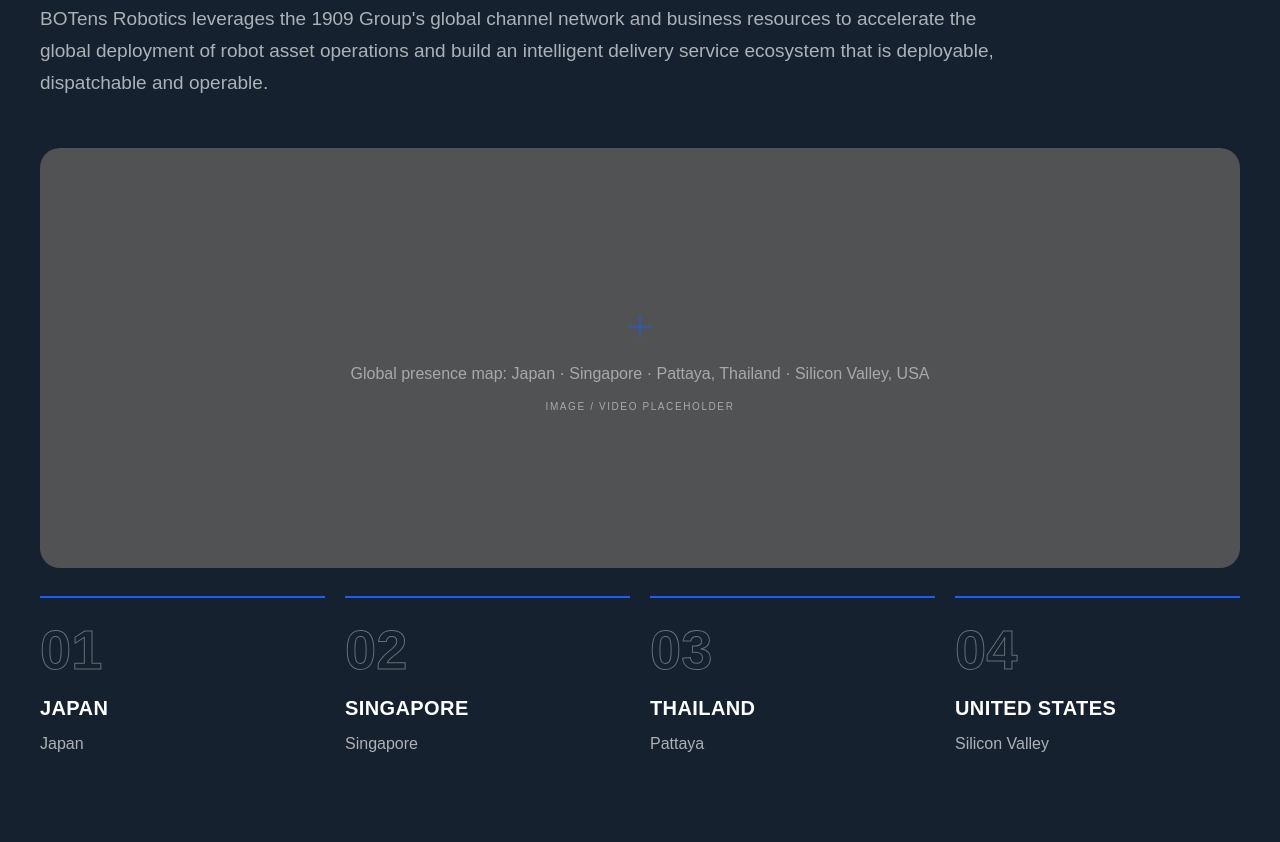
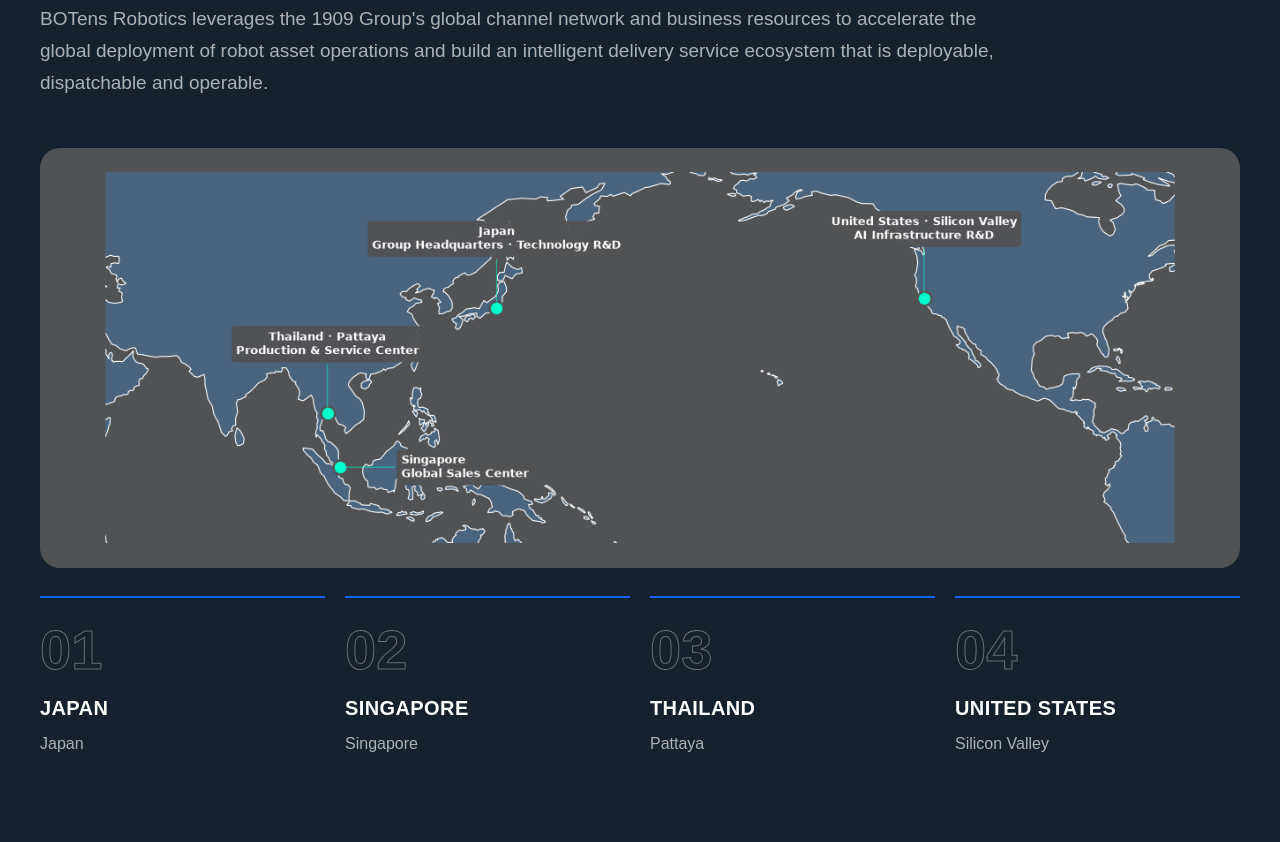
Before and after one commit to BotensAI/botens.github.io, a plain HTML site: page index.html in a window 1280 px wide. Shown: the part 4038-4880 px from the top of the page. Drawn offline with nearby package versions, Linux system fonts and the light colour scheme.

Commit message:
✨ feat: Add assets
- Add media assets, fit & adjust what needed.

```diff
--- a/index.html
+++ b/index.html
@@ -95,7 +95,7 @@
                 </div>
                 <p class="presence-intro">BOTens Robotics leverages the 1909 Group's global channel network and business resources to accelerate the global deployment of robot asset operations and build an intelligent delivery service ecosystem that is deployable, dispatchable and operable.</p>
                 <div class="placeholder map" role="img" aria-label="Global presence map: Japan · Singapore · Pattaya, Thailand · Silicon Valley, USA">
-                    <span class="ph-mark">＋</span><span>Global presence map: Japan · Singapore · Pattaya, Thailand · Silicon Valley, USA</span><small>IMAGE / VIDEO PLACEHOLDER</small>
+                    <img class="inline-img" role="img" aria-label="Global presence map: Japan · Singapore · Pattaya, Thailand · Silicon Valley, USA" src="assets/img/about/global_presence_card.png">
                 </div>
                 <div class="locations">
                     <div>
@@ -120,12 +120,14 @@
                     </div>
                 </div>
             </section>
+            <!--
             <section class="section " data-k="news-center">
                 <div class="section-title" data-title="News Center">
                     <h2>News Center</h2>
                 </div>
                 <div class="news-reserved" aria-label="Reserved space for future BOTENS news"></div>
             </section>
+            -->
         </div>
         <div class="page" id="page-about" hidden>
             <section class="hero" data-k="hero">
@@ -161,7 +163,7 @@
                     <h2>Global Presence</h2>
                 </div>
                 <div class="placeholder map" role="img" aria-label="Global presence map: Japan · Singapore · Pattaya, Thailand · Silicon Valley, USA">
-                    <span class="ph-mark">＋</span><span>Global presence map: Japan · Singapore · Pattaya, Thailand · Silicon Valley, USA</span><small>IMAGE / VIDEO PLACEHOLDER</small>
+                    <img class="inline-img" role="img" aria-label="Global presence map: Japan · Singapore · Pattaya, Thailand · Silicon Valley, USA" src="assets/img/about/global_presence_card.png">
                 </div>
                 <div class="locations">
                     <div>
@@ -186,6 +188,7 @@
                     </div>
                 </div>
             </section>
+            <!--
             <section class="section" data-k="core-team">
                 <div class="section-title" data-title="Core Team">
                     <span class="eyebrow">BOTENS ROBOTICS</span>
@@ -196,6 +199,7 @@
                 </div>
                 <p class="long-copy">BOTens Robotics brings together a core team from the robotics and technology ecosystems of the United States, China, Singapore and other markets, covering key capabilities including corporate governance and capital operations, robotics technology and AI infrastructure R&amp;D, product engineering implementation, global sales and localized services. Team members have worked at leading global companies and organizations including AWS, G42 in the UAE and KPMG. They combine autonomous-driving technology backgrounds, AI infrastructure experience, global supply-chain management capabilities and international commercial operations experience, forming an integrated capability set of “global governance + technology R&amp;D + engineering implementation + commercialization operations” to continuously support the company's global expansion in Japan, Singapore, Thailand, the United States and other markets.</p>
             </section>
+            -->
             <section class="section" data-k="news-center">
                 <div class="section-title" data-title="News Center">
                     <span class="eyebrow">BOTENS ROBOTICS</span>
@@ -299,34 +303,36 @@
                 </div>
                 <div class="grid">
                     <article class="card">
-                        <img class="grid-card-img" role="img" aria-label="Hemispherical Non-Repetitive 3D LiDAR detail photo" src="assets/img/robots/lidar.png">
+                        <div class="placeholder " role="img" aria-label="Hemispherical Non-Repetitive 3D LiDAR detail photo">
+                            <img class="grid-card-img" role="img" aria-label="Hemispherical Non-Repetitive 3D LiDAR detail photo" src="assets/img/robots/lidar.png">
+                        </div>
                         <h3>Hemispherical Non-Repetitive 3D LiDAR</h3>
                         <p>Creates a 360° 3D map of the surrounding environment - detecting obstacles, people and walls from all directions.</p>
                     </article>
                     <article class="card">
                         <div class="placeholder " role="img" aria-label="Infrared High-Dynamic Wide-Angle Waterproof Camera detail photo">
-                            <span class="ph-mark">＋</span><span>Infrared High-Dynamic Wide-Angle Waterproof Camera detail photo</span><small>IMAGE / VIDEO PLACEHOLDER</small>
+                            <img class="grid-card-img" role="img" aria-label="Infrared High-Dynamic Wide-Angle Waterproof Camera detail photo" src="assets/img/robots/infrared.png">
                         </div>
                         <h3>Infrared High-Dynamic Wide-Angle Waterproof Camera</h3>
                         <p>Maintains clear vision in low light, rain or strong light - helping the robot recognize objects and read signs.</p>
                     </article>
                     <article class="card">
                         <div class="placeholder " role="img" aria-label="3D Depth Camera detail photo">
-                            <span class="ph-mark">＋</span><span>3D Depth Camera detail photo</span><small>IMAGE / VIDEO PLACEHOLDER</small>
+                            <img class="grid-card-img" role="img" aria-label="3D Depth Camera detail photo" src="assets/img/robots/depth.png">
                         </div>
                         <h3>3D Depth Camera</h3>
                         <p>Measures the distance to nearby objects - critical for collision avoidance and clearance assessment.</p>
                     </article>
                     <article class="card">
                         <div class="placeholder " role="img" aria-label="Anti-Collision Strip / Bumper detail photo">
-                            <span class="ph-mark">＋</span><span>Anti-Collision Strip / Bumper detail photo</span><small>IMAGE / VIDEO PLACEHOLDER</small>
+                            <img class="grid-card-img" role="img" aria-label="Anti-Collision Strip / Bumper detail photo" src="assets/img/robots/bumper_bar.png">
                         </div>
                         <h3>Anti-Collision Strip / Bumper</h3>
                         <p>Protects the robot and cushions impact if it accidentally contacts an obstacle.</p>
                     </article>
                     <article class="card">
                         <div class="placeholder " role="img" aria-label="Ultrasonic Radar detail photo">
-                            <span class="ph-mark">＋</span><span>Ultrasonic Radar detail photo</span><small>IMAGE / VIDEO PLACEHOLDER</small>
+                            <img class="grid-card-img" role="img" aria-label="Ultrasonic Radar detail photo" src="assets/img/robots/ultrasonic.png">
                         </div>
                         <h3>Ultrasonic Radar</h3>
                         <p>Detects objects at very close range (for example, when someone walks in front) - providing additional safety in narrow spaces.</p>
@@ -340,10 +346,10 @@
                 </div>
                 <div class="grid two">
                     <div class="placeholder " role="img" aria-label="Product dimension drawing: front view">
-                        <span class="ph-mark">＋</span><span>Product dimension drawing: front view</span><small>IMAGE / VIDEO PLACEHOLDER</small>
+                        <img class="grid-card-img" role="img" aria-label="Product dimension drawing: front view" src="assets/img/robots/hero.png">
                     </div>
                     <div class="placeholder " role="img" aria-label="Product dimension drawing: left view">
-                        <span class="ph-mark">＋</span><span>Product dimension drawing: left view</span><small>IMAGE / VIDEO PLACEHOLDER</small>
+                        <img class="grid-card-img" role="img" aria-label="Product dimension drawing: left view" src="assets/img/robots/full.png">
                     </div>
                 </div>
                 <table>
```
Also changed, not shown: assets/img/about/global_presence_card.png (added), assets/img/robots/bare.png (added), assets/img/robots/bumper_bar.png (added), assets/img/robots/depth.png (added), assets/img/robots/full.png (added), assets/img/robots/infrared.png (added), assets/img/robots/lidar.png, assets/img/robots/ultrasonic.png (added), 2 other files.
